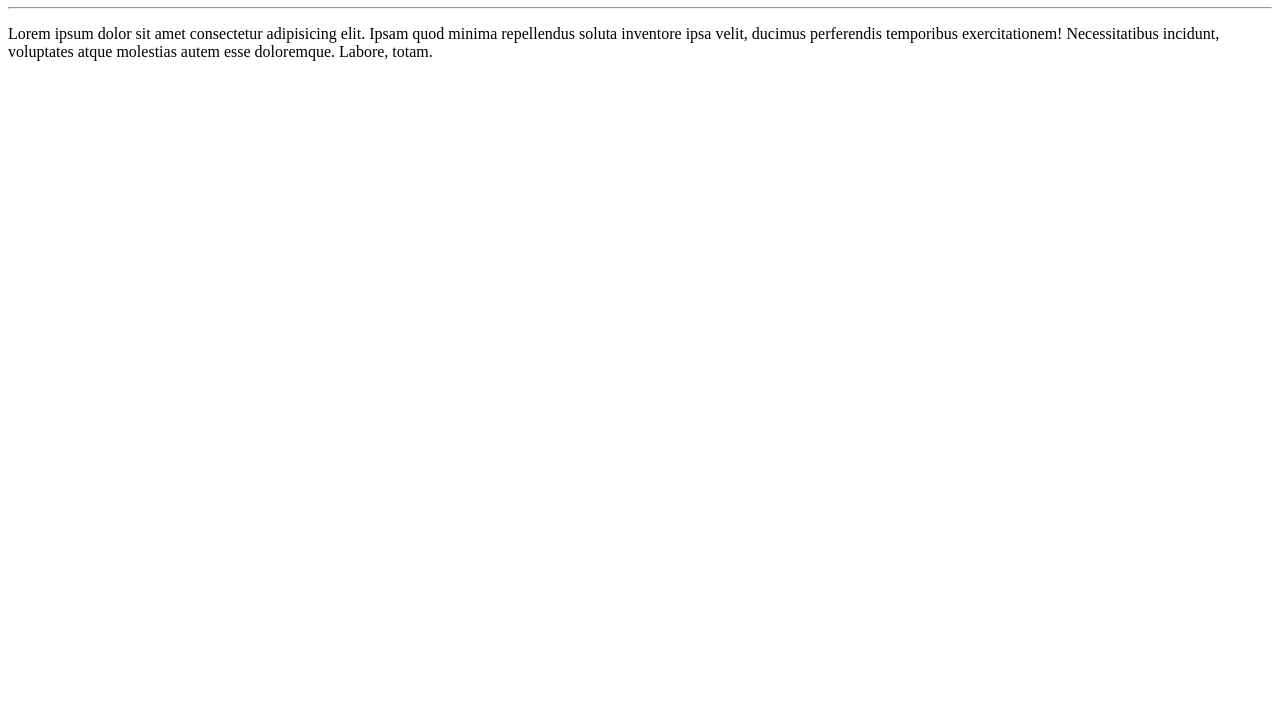
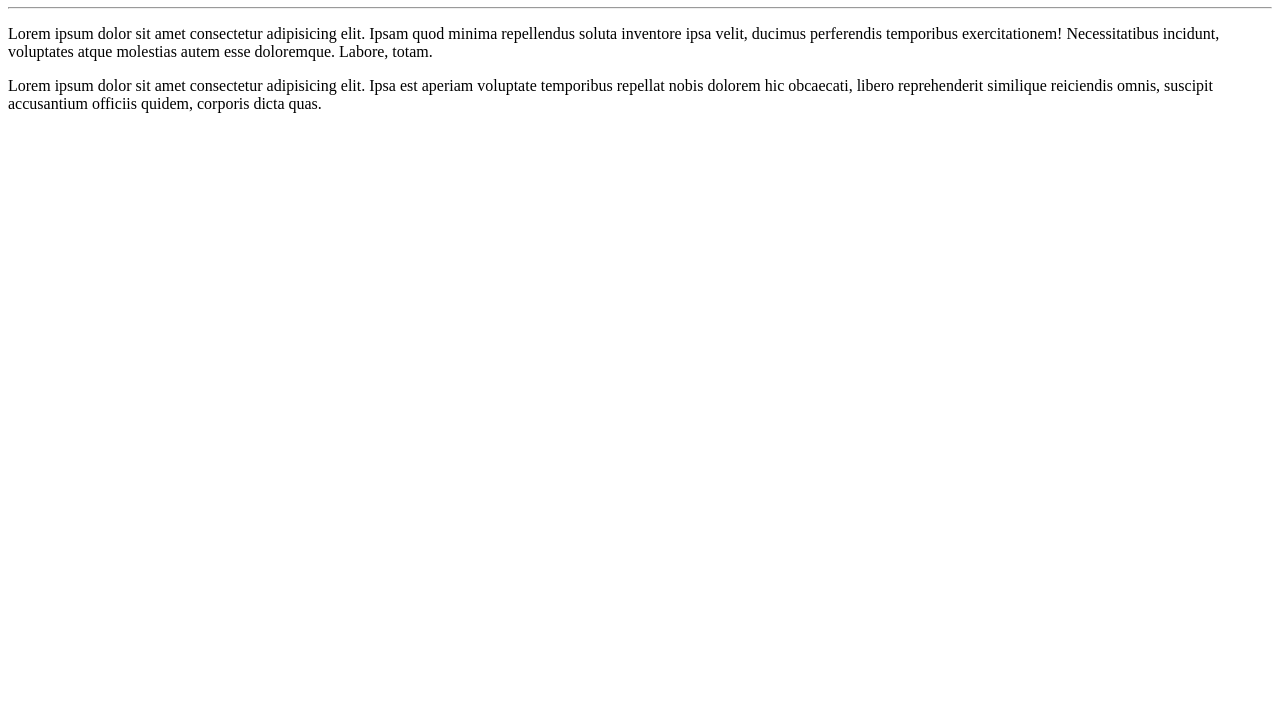
Before and after one commit to riquelmyhsilva/Ola-Mundo, a plain HTML site: page exemplo/index.html in a window 1280 px wide. Shown: the part 73-800 px from the top of the page. Drawn offline with Linux system fonts and the light colour scheme.

Commit message:
adicionei um paragrafo e mudei um i

```diff
--- a/exemplo/index.html
+++ b/exemplo/index.html
@@ -9,5 +9,6 @@
     <h1>Olá, Mundo!</h1>
     <hr>
     <p>Lorem ipsum dolor sit amet consectetur adipisicing elit. Ipsam quod minima repellendus soluta inventore ipsa velit, ducimus perferendis temporibus exercitationem! Necessitatibus incidunt, voluptates atque molestias autem esse doloremque. Labore, totam.</p>
+    <p>Lorem ipsum dolor sit amet consectetur adipisicing elit. Ipsa est aperiam voluptate temporibus repellat nobis dolorem hic obcaecati, libero reprehenderit similique reiciendis omnis, suscipit accusantium officiis quidem, corporis dicta quas.</p>
 </body>
 </html>
```
Also changed, not shown: 1 other file.
